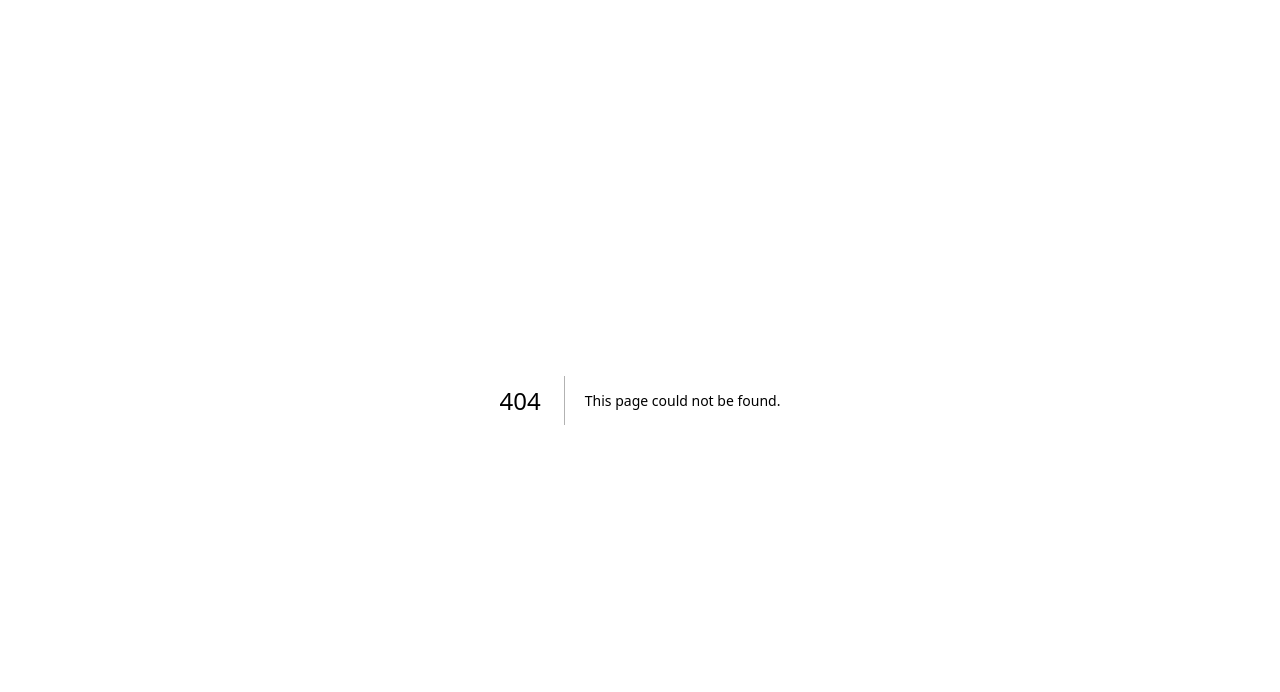
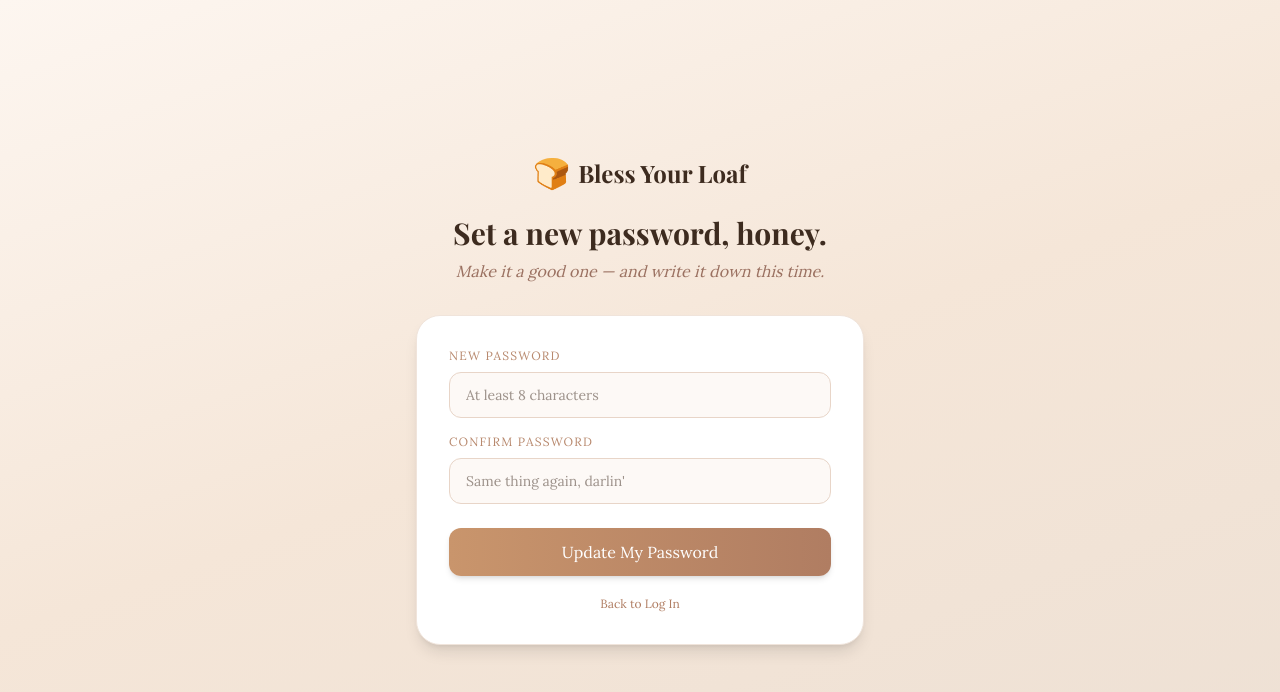
Before and after one commit to lonestarque78/blessyourloaf, a Next.js app: page /reset-password in a window 1280 px wide. Before the commit this address had no page. Shown: the top 692 px of the page. Built offline with nearby package versions, Linux system fonts and the light colour scheme; no server answers; a web font is replaced by a local one.

Commit message:
password reset page complete

```diff
--- a/src/app/auth/callback/route.ts
+++ b/src/app/auth/callback/route.ts
@@ -5,6 +5,10 @@ export async function GET(request: Request) {
   const { searchParams, origin } = new URL(request.url)
   const code = searchParams.get('code')
   const next = searchParams.get('next') ?? '/dashboard'
+const type = searchParams.get('type')
+if (type === 'recovery') {
+  return NextResponse.redirect(`${origin}/reset-password`)
+}
 
   if (code) {
     const supabase = await createClient()
--- /dev/null
+++ b/src/app/reset-password/page.tsx
@@ -0,0 +1,116 @@
+'use client'
+
+import { useState, useEffect } from 'react'
+import { useRouter } from 'next/navigation'
+import Link from 'next/link'
+import { createClient } from '@/lib/supabase/client'
+
+export default function ResetPasswordPage() {
+  const router = useRouter()
+  const supabase = createClient()
+  const [password, setPassword] = useState('')
+  const [confirm, setConfirm] = useState('')
+  const [loading, setLoading] = useState(false)
+  const [error, setError] = useState('')
+  const [success, setSuccess] = useState(false)
+
+  useEffect(() => {
+    // Supabase puts the token in the URL hash — this handles it automatically
+    const { data: { subscription } } = supabase.auth.onAuthStateChange(async (event) => {
+      if (event === 'PASSWORD_RECOVERY') {
+        // User is now in password recovery mode — form is ready
+      }
+    })
+    return () => subscription.unsubscribe()
+  }, [])
+
+  const handleReset = async () => {
+    if (!password) { setError('Enter a new password, sugar.'); return }
+    if (password.length < 8) { setError('Password needs to be at least 8 characters, honey.'); return }
+    if (password !== confirm) { setError("Those passwords don't match, darlin'."); return }
+
+    setLoading(true)
+    setError('')
+
+    const { error } = await supabase.auth.updateUser({ password })
+
+    if (error) {
+      setError(error.message)
+      setLoading(false)
+    } else {
+      setSuccess(true)
+      setTimeout(() => router.push('/dashboard'), 2000)
+    }
+  }
+
+  if (success) {
+    return (
+      <div className="min-h-screen flex items-center justify-center px-6"
+        style={{ background: 'linear-gradient(160deg, #fdf6f0 0%, #f5e6d8 50%, #ede0d4 100%)' }}>
+        <div className="text-center max-w-md">
+          <div className="text-6xl mb-6">🍞</div>
+          <h1 className="font-playfair text-3xl font-bold text-[#3d2b1f] mb-4">You're all set, sugar!</h1>
+          <p className="font-lora italic text-[#9a7060] leading-relaxed">
+            Your password has been updated. Taking you to your dashboard now...
+          </p>
+        </div>
+      </div>
+    )
+  }
+
+  return (
+    <div className="min-h-screen flex items-center justify-center px-6"
+      style={{ background: 'linear-gradient(160deg, #fdf6f0 0%, #f5e6d8 50%, #ede0d4 100%)' }}>
+      <div className="w-full max-w-md">
+        <div className="text-center mb-8">
+          <Link href="/" className="inline-flex items-center gap-2 mb-6">
+            <span className="text-3xl">🍞</span>
+            <span className="font-playfair text-2xl font-bold text-[#3d2b1f]">Bless Your Loaf</span>
+          </Link>
+          <h1 className="font-playfair text-3xl font-bold text-[#3d2b1f] mb-2">Set a new password, honey.</h1>
+          <p className="font-lora italic text-[#9a7060]">Make it a good one — and write it down this time.</p>
+        </div>
+
+        <div className="bg-white rounded-3xl p-8 shadow-lg border border-[#f0e4db]">
+          {error && (
+            <div className="bg-red-50 border border-red-200 text-red-700 rounded-xl px-4 py-3 mb-5 font-lora text-sm">
+              {error}
+            </div>
+          )}
+
+          <div className="space-y-4 mb-6">
+            <div>
+              <label className="font-lora text-xs uppercase tracking-widest text-[#b8896e] block mb-2">New Password</label>
+              <input
+                type="password"
+                value={password}
+                onChange={e => setPassword(e.target.value)}
+                placeholder="At least 8 characters"
+                className="w-full border border-[#e8d5c8] rounded-xl px-4 py-3 font-lora text-sm text-[#3d2b1f] outline-none focus:border-[#c9956c] transition-colors bg-[#fdf9f6]"
+              />
+            </div>
+            <div>
+              <label className="font-lora text-xs uppercase tracking-widest text-[#b8896e] block mb-2">Confirm Password</label>
+              <input
+                type="password"
+                value={confirm}
+                onChange={e => setConfirm(e.target.value)}
+                placeholder="Same thing again, darlin'"
+                className="w-full border border-[#e8d5c8] rounded-xl px-4 py-3 font-lora text-sm text-[#3d2b1f] outline-none focus:border-[#c9956c] transition-colors bg-[#fdf9f6]"
+              />
+            </div>
+          </div>
+
+          <button onClick={handleReset} disabled={loading}
+            className="w-full bg-gradient-to-r from-[#c9956c] to-[#b07d62] text-white py-3 rounded-xl font-lora hover:-translate-y-0.5 transition-transform shadow-md disabled:opacity-50 disabled:cursor-not-allowed">
+            {loading ? 'Updating...' : 'Update My Password'}
+          </button>
+
+          <p className="text-center mt-5 font-lora text-xs text-[#9a7060]">
+            <Link href="/login" className="text-[#b07d62] hover:underline">Back to Log In</Link>
+          </p>
+        </div>
+      </div>
+    </div>
+  )
+}
```
